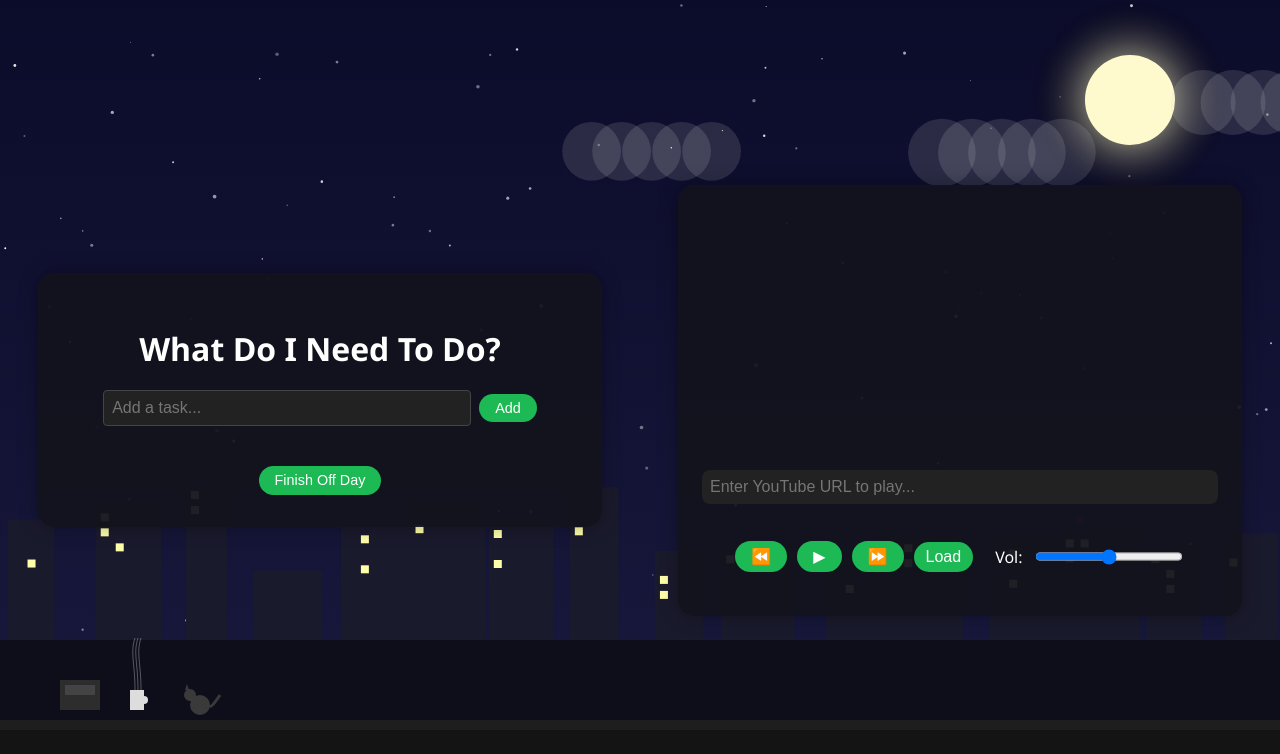
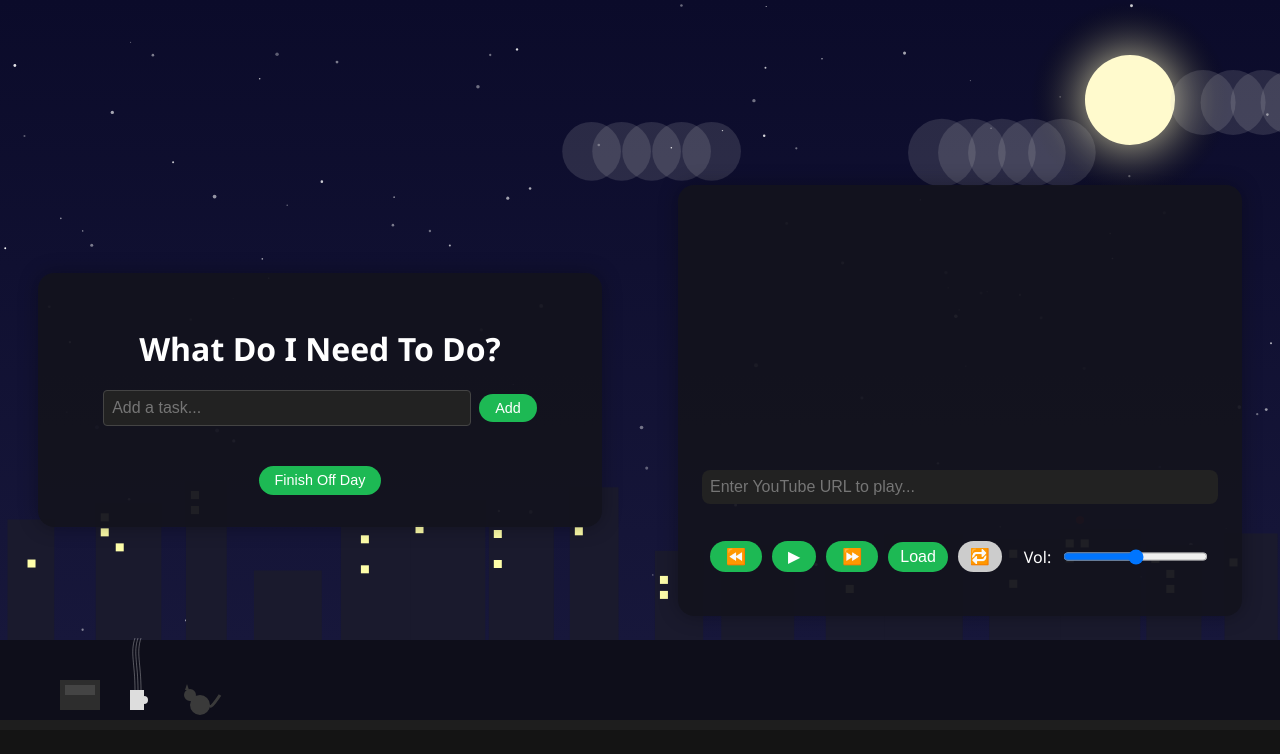
Before and after one commit to hysk13/lofi-todo, a React (Vite) app: page / in a window 1280 px wide. Shown: the top 754 px of the page. Built offline with nearby package versions, Linux system fonts and the light colour scheme.

Commit message:
Added loop feature

```diff
--- a/src/components/MusicPlayer.jsx
+++ b/src/components/MusicPlayer.jsx
@@ -8,6 +8,8 @@ const MusicPlayer = () => {
 
   const [input, setInput] = useState("");
   const [isPlaying, setIsPlaying] = useState(false);
+  const [isLooping, setIsLooping] = useState(false);
+  const loopRef = useRef(isLooping);
   const [volume, setVolume] = useState(50);
   const [duration, setDuration] = useState(0);
   const [currentTime, setCurrentTime] = useState(0);
@@ -50,6 +52,13 @@ const MusicPlayer = () => {
             const title = playerInstance.current.getVideoData()?.title;
             if (title) document.title = title;
             startTimer();
+          }
+          if (state === window.YT.PlayerState.ENDED) {
+              if (loopRef.current) {
+                playerInstance.current.seekTo(0);
+                playerInstance.current.playVideo();
+              }
+            stopTimer();
           } else {
             stopTimer();
           }
@@ -189,6 +198,26 @@ const MusicPlayer = () => {
             Load
           </button>
 
+          <button
+            onClick={() => {
+              setIsLooping((prev) => {
+                const next = !prev;
+                loopRef.current = next;
+                return next;
+              });
+            }}
+            title="Toggle Loop"
+            style={{
+              backgroundColor: isLooping ? "#4caf50" : "#ccc",
+              color: isLooping ? "#fff" : "#000",
+              border: "none",
+              padding: "6px 12px",
+              cursor: "pointer"
+            }}
+          >
+            🔁
+          </button>
+
           <p style={{ marginLeft: "12px" }}>Vol:</p>
 
           <input
```
